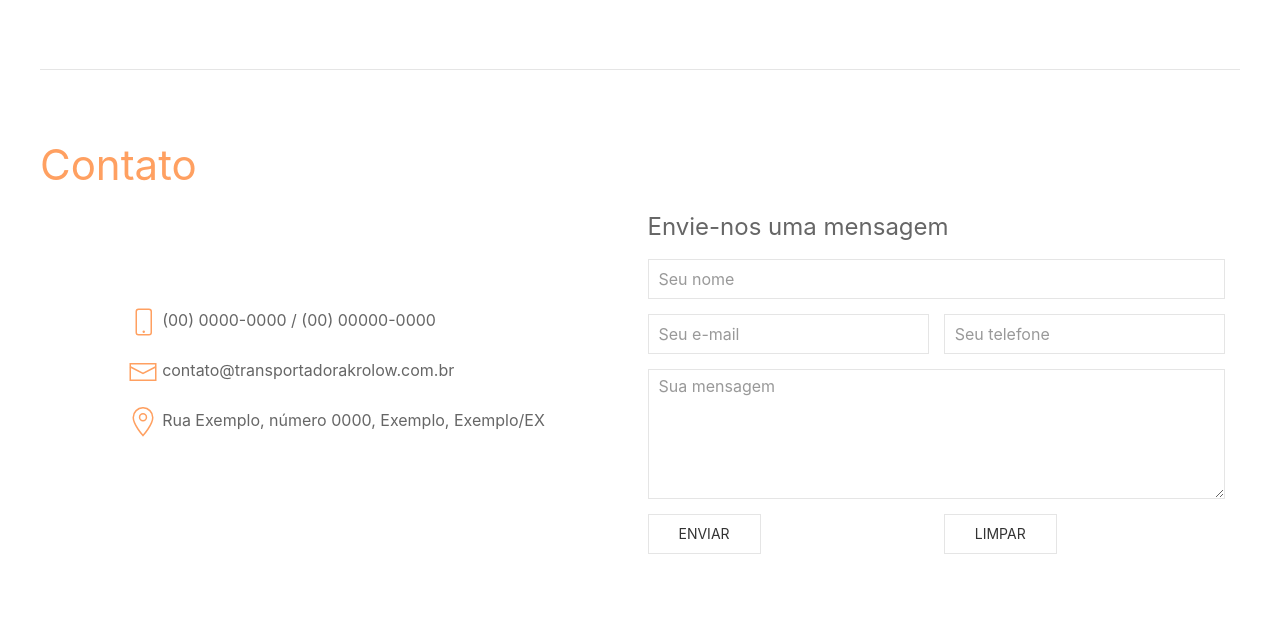
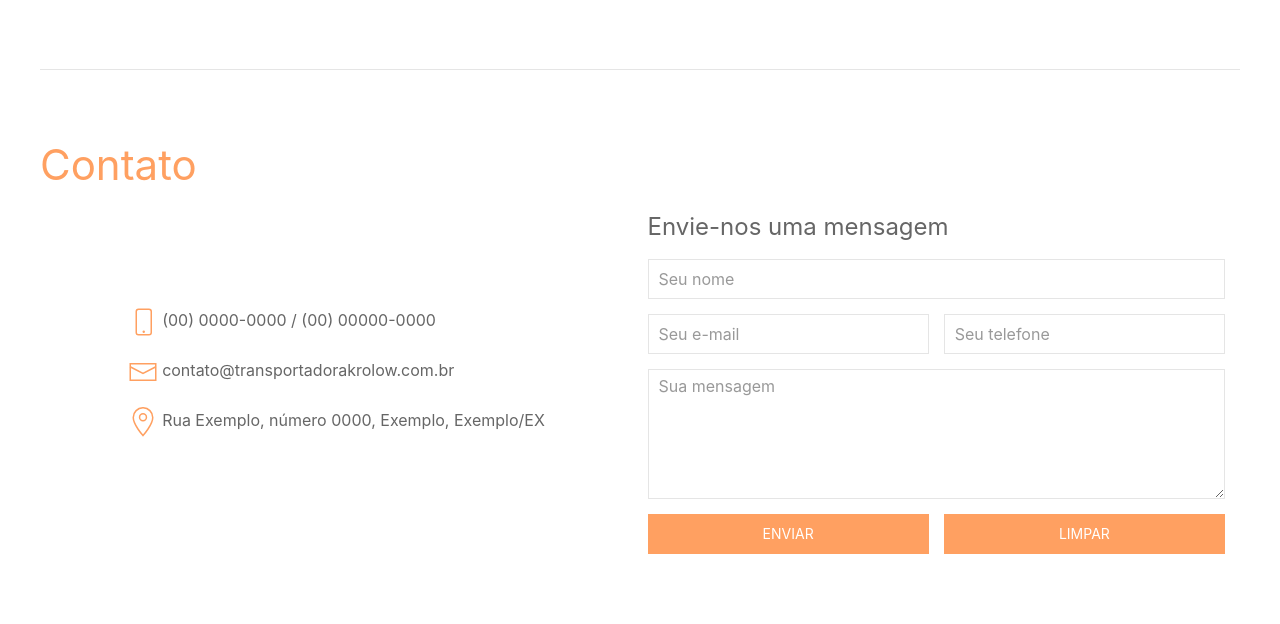
Before and after one commit to RakeshKailash/TransportadoraKrolow, a PHP site: page / in a window 1280 px wide. Shown: the part 2432-3056 px from the top of the page. Run offline with PHP 8.4, Linux system fonts and the light colour scheme.

Commit message:
Botões do formulário de contato

```diff
--- a/css/custom.css
+++ b/css/custom.css
@@ -129,6 +129,17 @@ h1 {
 	transition: all linear 0.2s;
 }
 
+#form_contato button {
+	background: var(--main-logo-color);
+	border-color: var(--main-logo-color);
+	color: #fff;
+}
+
+#form_contato button:hover {
+	background: transparent;
+	color: var(--main-logo-color);
+}
+
 @media screen and (max-width: 640px) {
 	#title_home_parallax h1 {
 		font-size: 24pt;
--- a/index.php
+++ b/index.php
@@ -245,7 +245,7 @@
 						<p><span uk-icon="icon: location; ratio: 1.5"></span> Rua Exemplo, número 0000, Exemplo, Exemplo/EX</p>
 					</div>
 				</div>
-				<form class="uk-grid-small uk-width-1-2@s" uk-grid>
+				<form method="post" action="javascript:void(0)" id="form_contato" class="uk-grid-small uk-width-1-2@s" uk-grid>
 					<legend class="uk-legend">Envie-nos uma mensagem</legend>
 
 					<div class="uk-width-1-1@m">
@@ -261,10 +261,10 @@
 						<textarea class="uk-textarea" rows="5" placeholder="Sua mensagem"></textarea>
 					</div>
 					<div class="uk-width-1-2@m">
-						<button class="uk-button uk-button-default">Enviar</button>
+						<button class="uk-button uk-button-default uk-width-1-1" type="submit">Enviar</button>
 					</div>
 					<div class="uk-width-1-2@m">
-						<button class="uk-button uk-button-default">Limpar</button>
+						<button class="uk-button uk-button-default uk-width-1-1" type="reset">Limpar</button>
 					</div>
 				</form>
 			</div>
```
